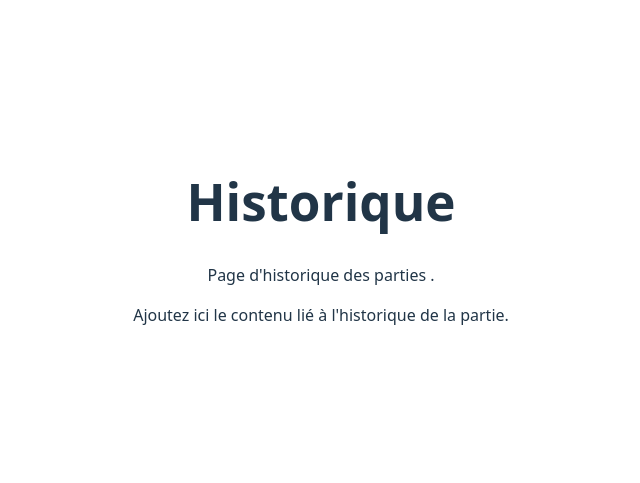
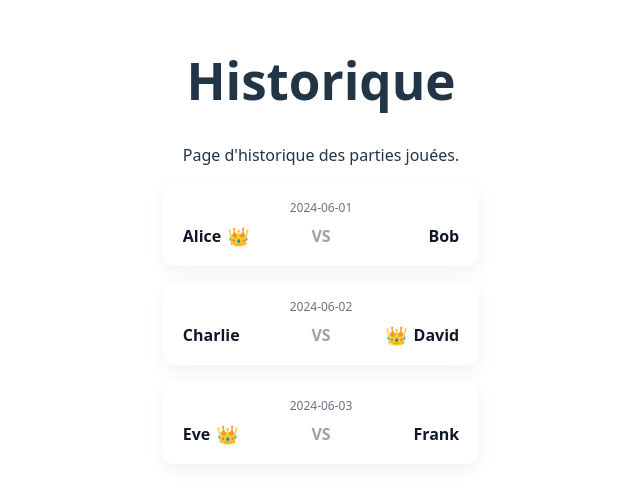
Before and after one commit to RomanCsn/puissance4, a React (Vite) app: page /history in a window 1280 px wide. Shown: the part 159-642 px from the top of the page, without its empty margins (319-959 px from the left). Built offline with nearby package versions, Linux system fonts and the light colour scheme.

Commit message:
feat(history): enhance history page with game details display

```diff
--- a/src/pages/History.tsx
+++ b/src/pages/History.tsx
@@ -1,9 +1,81 @@
 export default function History() {
-  return (
-    <main style={{padding: '2rem', textAlign: 'center'}}>
-      <h1>Historique</h1>
-      <p>Page d'historique des parties .</p>
-      <p>Ajoutez ici le contenu lié à l'historique de la partie.</p>
-    </main>
-  )
+
+    // Tableau de parties qui aura pour chaque cellule une partie.
+    // une partie sera ensuite un tableau avec la date, le nom du joueur 1, le nom du joueur 2 et le vainqueur (1 ou 2)
+    const exampleGames: Array<[string, string, string, string]> = [
+        ["2024-06-01", "Alice", "Bob", "Alice"],
+        ["2024-06-02", "Charlie", "David", "David"],
+        ["2024-06-03", "Eve", "Frank", "Eve"],
+    ];
+
+    return (
+        <main style={{padding: '2rem', textAlign: 'center'}}>
+            <h1>Historique</h1>
+            <p>Page d'historique des parties jouées.</p>
+
+            <div style={{display: 'grid', gridTemplateColumns: 'repeat(auto-fit, minmax(260px, 1fr))', gap: '1rem', marginTop: '1rem', justifyItems: 'center'}}>
+                {exampleGames.map(([date, player1, player2, winner], index) => (
+                    <div
+                        key={index}
+                        style={{
+                            width: '100%',
+                            maxWidth: 560,
+                            background: '#ffffff',
+                            boxShadow: '0 6px 18px rgba(0,0,0,0.06)',
+                            borderRadius: 12,
+                            padding: '1rem 1.25rem',
+                            display: 'flex',
+                            alignItems: 'center',
+                            justifyContent: 'space-between',
+                            gap: '1rem',
+                        }}
+                    >
+
+                        <div
+                            style={{
+                                flex: 1,
+                                display: 'flex',
+                                flexDirection: 'column',
+                                alignItems: 'center',
+                                justifyContent: 'center',
+                                gap: 6,
+                                position: 'relative' // nécessaire pour centrer le VS en absolute
+                            }}
+                        >
+                            {/* Date centrée au-dessus */}
+                            <div style={{fontSize: 12, color: '#6b7280'}}>
+                                {date}
+                            </div>
+
+                            {/* Zone des joueurs : left/right avec VS centré en absolute */}
+                            <div style={{width: '100%', display: 'flex', alignItems: 'center', justifyContent: 'center'}}>
+                                {/* Conteneur des noms (pour occuper l'espace horizontal) */}
+                                <div style={{display: 'flex', alignItems: 'center', justifyContent: 'space-between', width: '100%', maxWidth: 360}}>
+
+                                    {/* Joueur gauche : nom puis couronne si gagnant */}
+                                    <div style={{display: 'flex', alignItems: 'center', gap: 6, justifyContent: 'flex-end', minWidth: 0}}>
+                                        <span style={{fontSize: 16, fontWeight: 600, color: '#111827', whiteSpace: 'nowrap', overflow: 'hidden', textOverflow: 'ellipsis'}}>{player1}</span>
+                                        {winner === player1 ? <span style={{fontSize: 18}}>👑</span> : null}
+                                    </div>
+
+                                    {/* Joueur droit : couronne avant le nom si gagnant, puis nom */}
+                                    <div style={{display: 'flex', alignItems: 'center', gap: 6, justifyContent: 'flex-start', minWidth: 0}}>
+                                        {winner === player2 ? <span style={{fontSize: 18}}>👑</span> : null}
+                                        <span style={{fontSize: 16, fontWeight: 600, color: '#111827', whiteSpace: 'nowrap', overflow: 'hidden', textOverflow: 'ellipsis'}}>{player2}</span>
+                                    </div>
+
+                                </div>
+
+                                {/* VS : element absolu centré pour rester exactement au milieu */}
+                                <div style={{position: 'absolute', left: '50%', transform: 'translateX(-50%)', fontSize: 16, fontWeight: 700, color: '#9ca3af', pointerEvents: 'none'}}>
+                                    VS
+                                </div>
+                            </div>
+                        </div>
+
+                    </div>
+                ))}
+            </div>
+        </main>
+    )
 }
```
